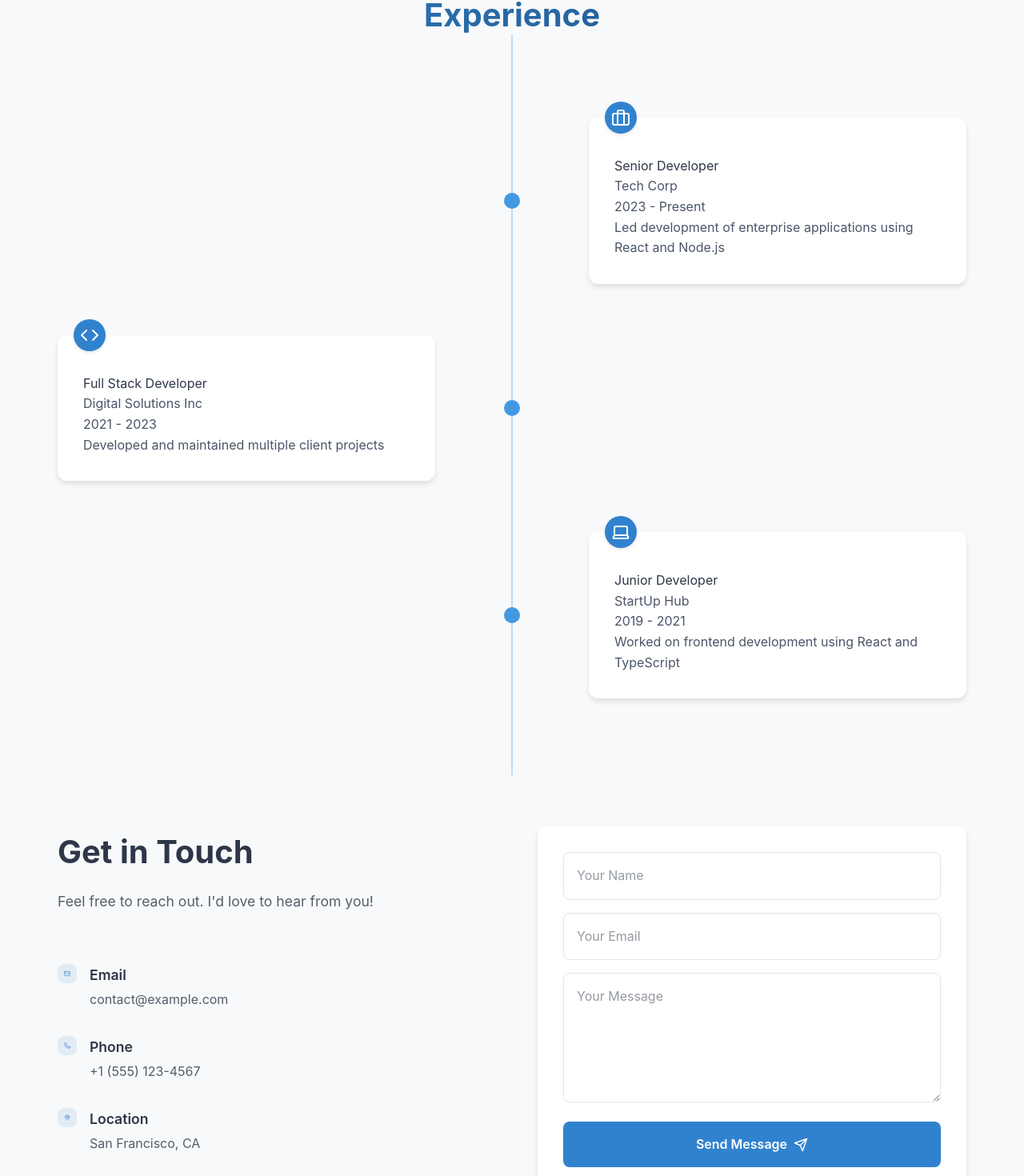
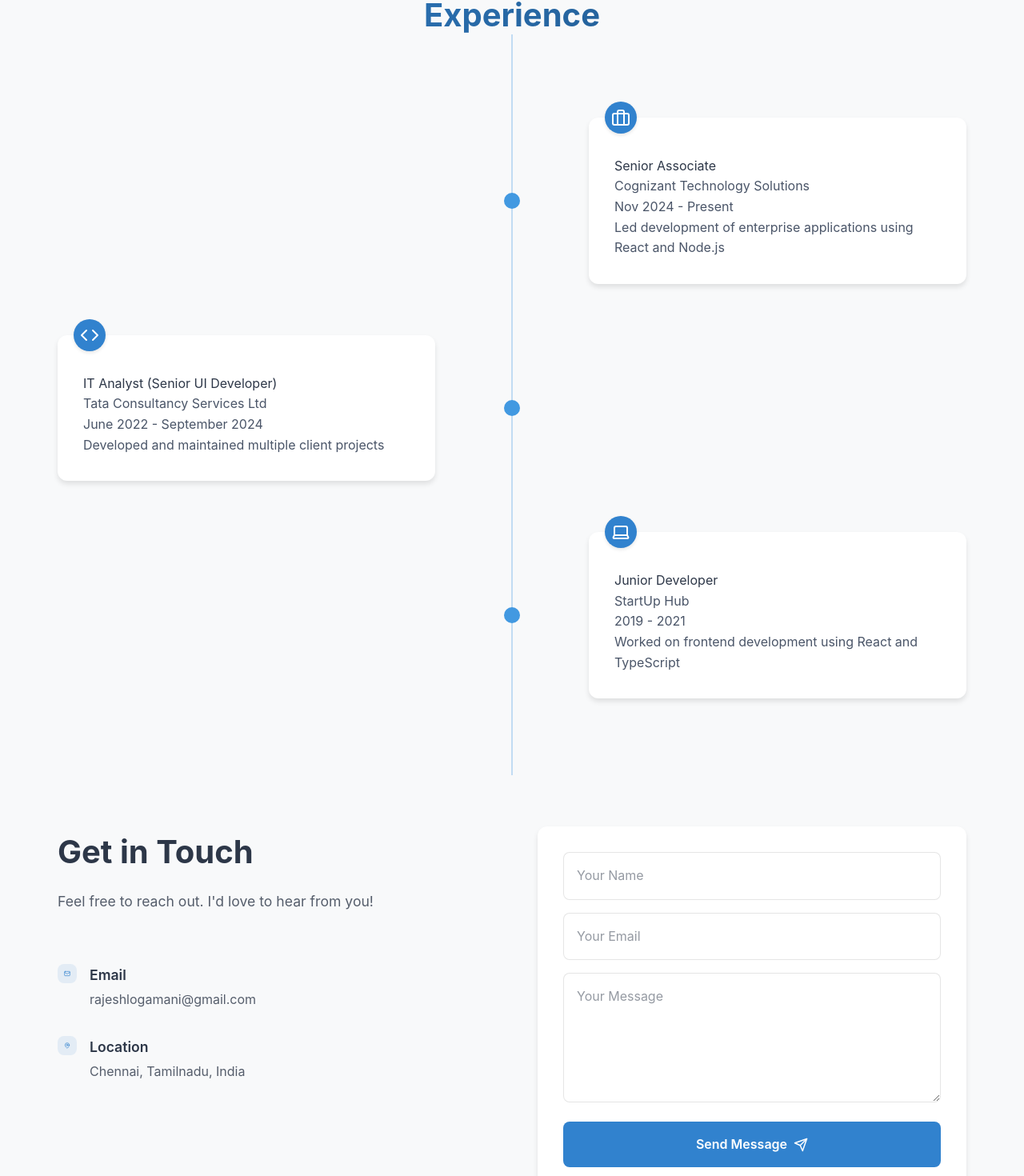
Before and after one commit to rajesh-logamani/rajesh-logamani.github.io, a React (Vite) app: page / in a window 1280 px wide. Shown: the part 3084-4554 px from the top of the page at 80% size. Built offline with nearby package versions, Linux system fonts and the light colour scheme; the HTML template or start-up script is replaced by a standard one.

Commit message:
Updated with my profile information

```diff
--- a/index.html
+++ b/index.html
@@ -4,7 +4,7 @@
     <meta charset="UTF-8" />
     <link rel="icon" type="image/svg+xml" href="/vite.svg" />
     <meta name="viewport" content="width=device-width, initial-scale=1.0" />
-    <title>Vite + React + TS</title>
+    <title>Rajesh Logamani</title>
   </head>
   <body>
     <div id="root"></div>
--- a/package.json
+++ b/package.json
@@ -1,5 +1,5 @@
 {
-  "name": "vite-react-typescript-starter",
+  "name": "rajesh-logamani-portfolio",
   "private": true,
   "version": "0.0.0",
   "type": "module",
--- a/src/components/Contact.tsx
+++ b/src/components/Contact.tsx
@@ -40,23 +40,23 @@ const Contact = () => {
               <Mail className="icon" />
               <div>
                 <h3>Email</h3>
-                <p>contact@example.com</p>
+                <p>rajeshlogamani@gmail.com</p>
               </div>
             </div>
 
-            <div className="contact__detail">
+            {/* <div className="contact__detail">
               <Phone className="icon" />
               <div>
                 <h3>Phone</h3>
                 <p>+1 (555) 123-4567</p>
               </div>
-            </div>
+            </div> */}
 
             <div className="contact__detail">
               <MapPin className="icon" />
               <div>
                 <h3>Location</h3>
-                <p>San Francisco, CA</p>
+                <p>Chennai, Tamilnadu, India</p>
               </div>
             </div>
           </div>
--- a/src/components/Header.tsx
+++ b/src/components/Header.tsx
@@ -49,13 +49,13 @@ const Header = () => {
             <button onClick={toggleTheme} className="theme-toggle">
               {theme === 'dark' ? <Sun size={20} /> : <Moon size={20} />}
             </button>
-            <a href="https://github.com" target="_blank" rel="noopener noreferrer">
+            <a href="https://github.com/rajesh-logamani/rajesh-logamani.github.io" target="_blank" rel="noopener noreferrer">
               <Github size={20} />
             </a>
-            <a href="https://linkedin.com" target="_blank" rel="noopener noreferrer">
+            <a href="https://www.linkedin.com/in/rajesh-logamani" target="_blank" rel="noopener noreferrer">
               <Linkedin size={20} />
             </a>
-            <a href="mailto:contact@example.com">
+            <a href="mailto:rajeshlogamani@gmail.com">
               <Mail size={20} />
             </a>
           </div>
--- a/src/components/Hero.tsx
+++ b/src/components/Hero.tsx
@@ -27,13 +27,13 @@ const Hero = () => {
           <h1>Hi, I'm <span ref={nameRef}></span></h1>
           <p>Full Stack Developer specializing in modern web technologies</p>
           <div className="social-links">
-            <a href="https://github.com" target="_blank" rel="noopener noreferrer">
+            <a href="https://github.com/rajesh-logamani/rajesh-logamani.github.io" target="_blank" rel="noopener noreferrer">
               <Github className="w-6 h-6 text-white" />
             </a>
-            <a href="https://linkedin.com" target="_blank" rel="noopener noreferrer">
+            <a href="https://www.linkedin.com/in/rajesh-logamani" target="_blank" rel="noopener noreferrer">
               <Linkedin className="w-6 h-6 text-white" />
             </a>
-            <a href="mailto:john@example.com">
+            <a href="mailto:rajeshlogamani@gmail.com">
               <Mail className="w-6 h-6 text-white" />
             </a>
           </div>
--- a/src/components/Timeline.tsx
+++ b/src/components/Timeline.tsx
@@ -19,12 +19,12 @@ interface Experience {
 const experiences: Experience[] = [
   {
     id: 1,
-    year: '2023 - Present',
-    company: 'Tech Corp',
-    position: 'Senior Developer',
+    year: 'Nov 2024 - Present',
+    company: 'Cognizant Technology Solutions',
+    position: 'Senior Associate',
     description: 'Led development of enterprise applications using React and Node.js',
     icon: Briefcase,
-    location: 'San Francisco, CA',
+    location: 'Chennai, IN',
     team: '4 developers, 1 designer, 1 product manager',
     achievements: [
       'Increased application performance by 40%',
@@ -45,9 +45,9 @@ const experiences: Experience[] = [
   },
   {
     id: 2,
-    year: '2021 - 2023',
-    company: 'Digital Solutions Inc',
-    position: 'Full Stack Developer',
+    year: 'June 2022 - September 2024',
+    company: 'Tata Consultancy Services Ltd',
+    position: 'IT Analyst (Senior UI Developer)',
     description: 'Developed and maintained multiple client projects',
     icon: Code,
     location: 'Austin, TX',
```
